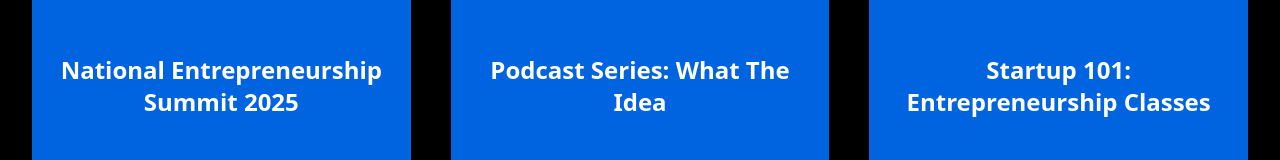
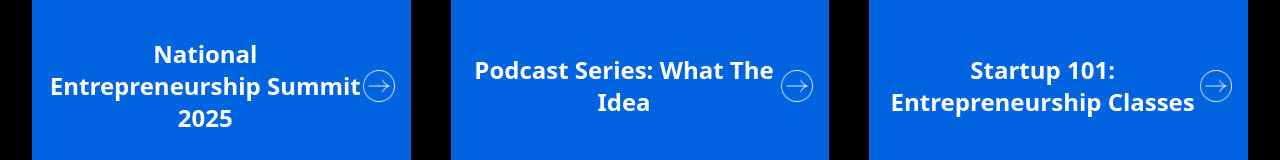
Before and after one commit to techwizard31/project-wallstreet, a Next.js app: page / in a window 1280 px wide. Shown: the part 1940-2100 px from the top of the page. Built offline with nearby package versions, Linux system fonts and the light colour scheme.

Commit message:
Event section

```diff
--- a/src/components/Event.tsx
+++ b/src/components/Event.tsx
@@ -11,7 +11,7 @@ const eventsData: Event[] = [
   {
     title: "National Entrepreneurship Summit 2025",
     description:
-      "The flagship event of E-Cell NIT Rourkela, NES 2025, is a three-day extravaganza connecting startups, students, entrepreneurs, and investors. With engaging workshops, panel discussions, and networking opportunities, NES fosters innovation and drives entrepreneurial growth on a national scale."
+      "The flagship event of E-Cell NIT Rourkela, NES 2025, is a three-day extravaganza connecting startups, students, entrepreneurs, and investors. With engaging workshops, panel discussions, and networking opportunities, NES fosters innovation and drives entrepreneurial growth on a national scale.",
   },
   {
     title: "Podcast Series: What The Idea",
@@ -21,7 +21,7 @@ const eventsData: Event[] = [
   {
     title: "Startup 101: Entrepreneurship Classes",
     description:
-      "Startup 101 is a comprehensive initiative aimed at guiding aspiring entrepreneurs through the fundamentals of building a successful venture. From idea validation to fundraising, these classes equip participants with practical knowledge and skills to navigate the startup ecosystem."
+      "Startup 101 is a comprehensive initiative aimed at guiding aspiring entrepreneurs through the fundamentals of building a successful venture. From idea validation to fundraising, these classes equip participants with practical knowledge and skills to navigate the startup ecosystem.",
   },
 ];
 
@@ -63,8 +63,15 @@ function Event() {
               </div>
 
               {/* Initially Centered Title */}
-              <div className="absolute inset-0 flex items-center justify-center text-white font-bold text-xl md:text-2xl transition-opacity duration-500 group-hover:opacity-0 px-4 text-center">
+              <div className="absolute inset-0 flex  items-center justify-center text-white font-bold text-xl md:text-2xl transition-opacity duration-500 group-hover:opacity-0 px-4 text-center">
                 {event.title}
+                <Image
+                  src="/Hero_Assests/guidance_up-arrow-removebg-preview.png"
+                  alt="arrow"
+                  width={50}
+                  height={50}
+                  className="w-8 h-8 opacity-100 group-hover:opacity-0 transition-opacity duration-500 transform rotate-[-90deg] "
+                />
               </div>
 
               {/* Glow Effect */}
```
